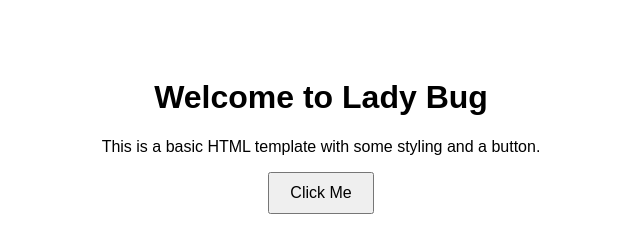
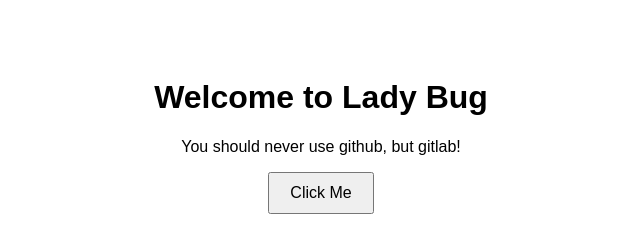
Before and after one commit to HuiTingChang/ladybug_cdci, a plain HTML site: page public/index.html in a window 1280 px wide. Shown: the whole page, without its empty margins (319-959 px from the left). Drawn offline with Linux system fonts and the light colour scheme.

Commit message:
warning added

```diff
--- a/public/index.html
+++ b/public/index.html
@@ -19,7 +19,7 @@
 </head>
 <body>
   <h1>Welcome to Lady Bug</h1>
-  <p>This is a basic HTML template with some styling and a button.</p>
+  <p>You should never use github, but gitlab!</p>
   <button onclick="alert('Hello, lady bugggggggg!')">Click Me</button>
 </body>
 </html>
```
